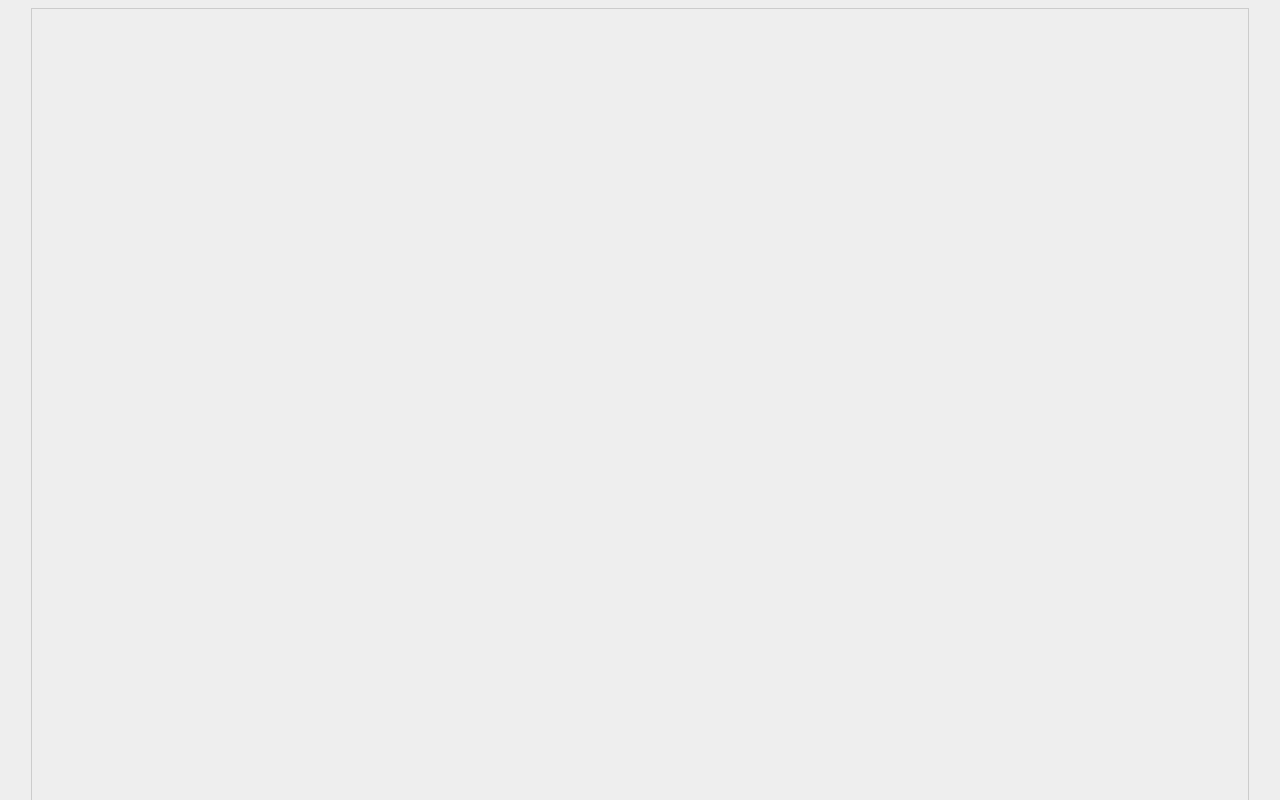
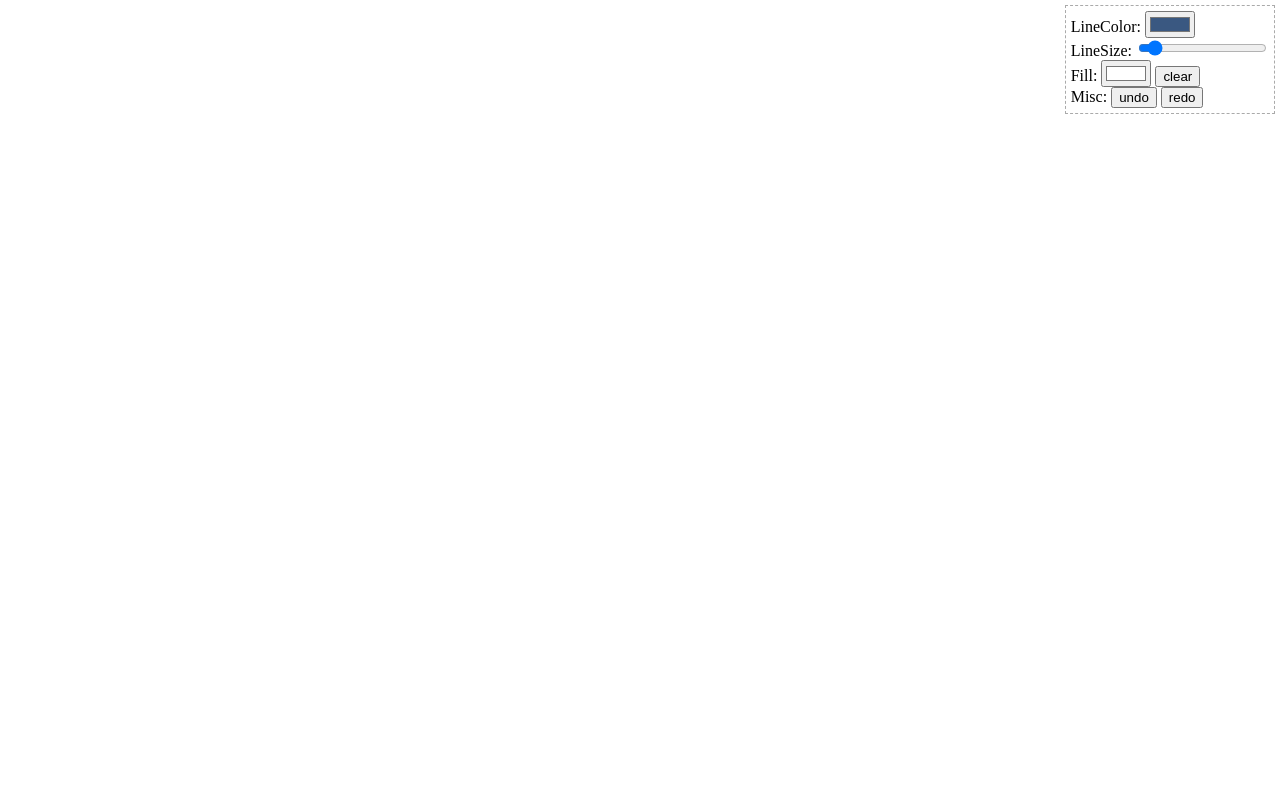
Before and after one commit to leaysgur/simple-drawing-board.js, a website: page docs/index.html in a window 1280 px wide. Shown: the top 800 px of the page. Drawn offline with Linux system fonts and the light colour scheme.

Commit message:
Enhance gh-pages

```diff
--- /dev/null
+++ b/docs/app.css
@@ -0,0 +1,25 @@
+html {
+  height: 100%;
+  background-color: #eee;
+}
+
+body {
+  margin: 0;
+  height: 100%;
+  position: relative;
+}
+
+.canvas {
+  width: 100%;
+  height: 100%;
+  cursor: crosshair;
+}
+
+.controls {
+  position: fixed;
+  top: 5px;
+  right: 5px;
+  padding: 5px;
+  background-color: rgba(255, 255, 255, .8);
+  border: 1px dashed #aaa;
+}
--- a/docs/index.html
+++ b/docs/index.html
@@ -4,50 +4,56 @@
   <meta charset="UTF-8">
   <meta name="viewport" content="width=device-width,initial-scale=1,user-scalable=no">
   <title>SimpleDrawingBoard DEMO</title>
-  <style>
-    body {
-      background-color: #eee;
-      text-align: center;
-    }
-    canvas {
-      width: 95vw;
-      height: 95vw;
-      border: 1px solid #ccc;
-      cursor: crosshair;
-    }
-  </style>
+  <link rel="stylesheet" href="./app.css">
 </head>
 <body>
-  <canvas id="c" width="1000" height="1000"></canvas>
+  <canvas class="canvas" id="cv" width="1000" height="1000"></canvas>
+  <div class="controls">
     <div>
       LineColor:
-    <button onclick="sdb.setLineColor('#000')">black</button>
-    <button onclick="sdb.setLineColor('#f00')">red</button>
-    <button onclick="sdb.setLineColor('#0f0')">green</button>
-    <button onclick="sdb.setLineColor('#00f')">blue</button>
+      <input id="lc" type="color" oninput="sdb.setLineColor(this.value)">
     </div>
     <div>
       LineSize:
-    <button onclick="sdb.setLineSize(1)">thin</button>
-    <button onclick="sdb.setLineSize(15)">mid</button>
-    <button onclick="sdb.setLineSize(30)">bold</button>
+      <input id="ls" type="range" value="1" min="1" max="50" oninput="sdb.setLineSize(this.value)">
     </div>
     <div>
       Fill:
-    <button onclick="sdb.fill('#fff')">white</button>
-    <button onclick="sdb.fill('#000')">black</button>
+      <input type="color" value="#ffffff" oninput="sdb.fill(this.value)">
+      <button onclick="sdb.clear()">clear</button>
     </div>
     <div>
       Misc:
-    <button onclick="sdb.clear()">clear</button>
       <button onclick="sdb.undo()">undo</button>
       <button onclick="sdb.redo()">redo</button>
     </div>
-
+  </div>
   <script src="./simple-drawing-board.js"></script>
   <script>
-    const c = document.getElementById("c");
-    window.sdb = window.SimpleDrawingBoard.create(c);
+    const lc = document.getElementById("lc");
+    const ls = document.getElementById("ls");
+    const cv = document.getElementById("cv");
+
+    window.sdb = window.SimpleDrawingBoard.create(cv);
+
+    sdb.fill("#ffffff");
+
+    const lineColor = randomColor();
+    sdb.setLineColor(lineColor);
+    lc.value = lineColor;
+
+    const lineSize = 5;
+    sdb.setLineSize(lineSize);
+    ls.value = lineSize;
+
+    function randomColor() {
+      const chars = "0123456789abcdef";
+      let color = "#";
+      while (color.length !== 7) {
+        color += chars[Math.random() * chars.length|0];
+      }
+      return color;
+    }
   </script>
 </body>
 </html>
```
Lines whose indentation alone changed are shown as unchanged.
